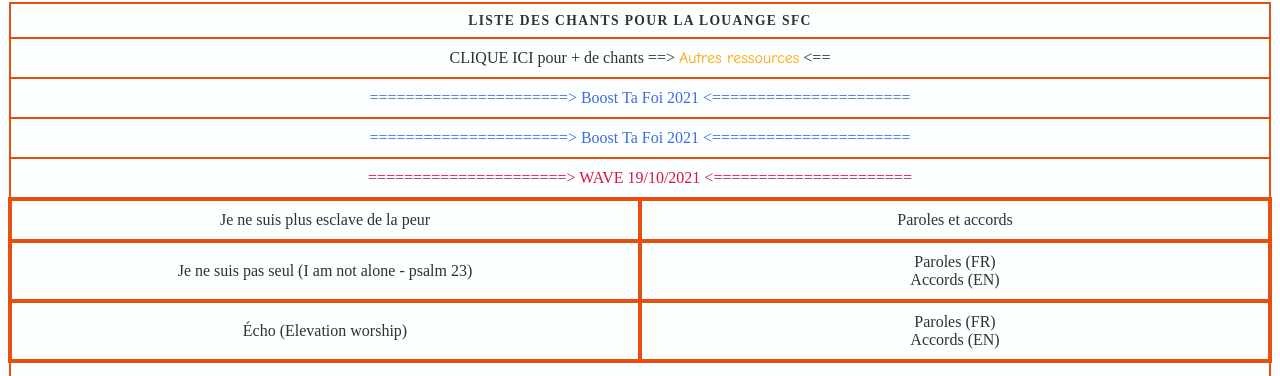
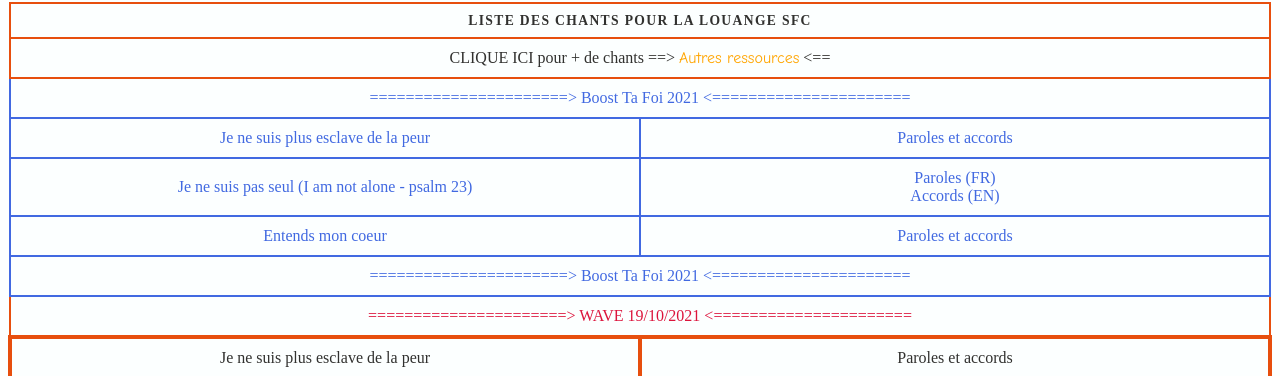
Before and after one commit to sfc-namur/chant, a plain HTML site: page index.html in a window 1280 px wide. Shown: the part 420-796 px from the top of the page. Drawn offline with Linux system fonts and the light colour scheme.

Commit message:
Update boost ta foi

```diff
--- a/css/style.css
+++ b/css/style.css
@@ -44,6 +44,7 @@ h2
 {
  font-family: Mool Boran;
  color: royalblue;
+ border-color: royalblue;
 }
 
 .other
--- a/index.html
+++ b/index.html
@@ -18,6 +18,18 @@
 				<tr>
 					<td class="prior" colspan="2">======================> Boost Ta Foi 2021 <======================</td>
 			 	</tr>
+			 	<tr class="prior">
+					<td class="prior">Je ne suis plus esclave de la peur</td>
+					<td class="prior"><a class="prior" target="_blank" href="./pdfs/plus-esclave.pdf">Paroles et accords</a></td>
+				</tr>
+				<tr class="prior">
+					<td class="prior">Je ne suis pas seul (I am not alone - psalm 23)</td>
+					<td class="prior"><a class="prior" target="_blank" href="./pdfs/psalm23-fr.pdf">Paroles (FR)</a><br/><a class="prior" target="_blank" href="./pdfs/psalm23-en.pdf">Accords (EN)</a></td>
+				</tr>
+				<tr class="prior">
+					<td class="prior">Entends mon coeur</td>
+					<td class="prior"><a class="prior" target="_blank" href="http://www.as-chorale.be/Entends%20mon%20coeur%20JEM%20570.pdf">Paroles et accords</a></td>
+				</tr>
 			 	<tr>
 					<td class="prior" colspan="2">======================> Boost Ta Foi 2021 <======================</td>
 			 	</tr>
```
